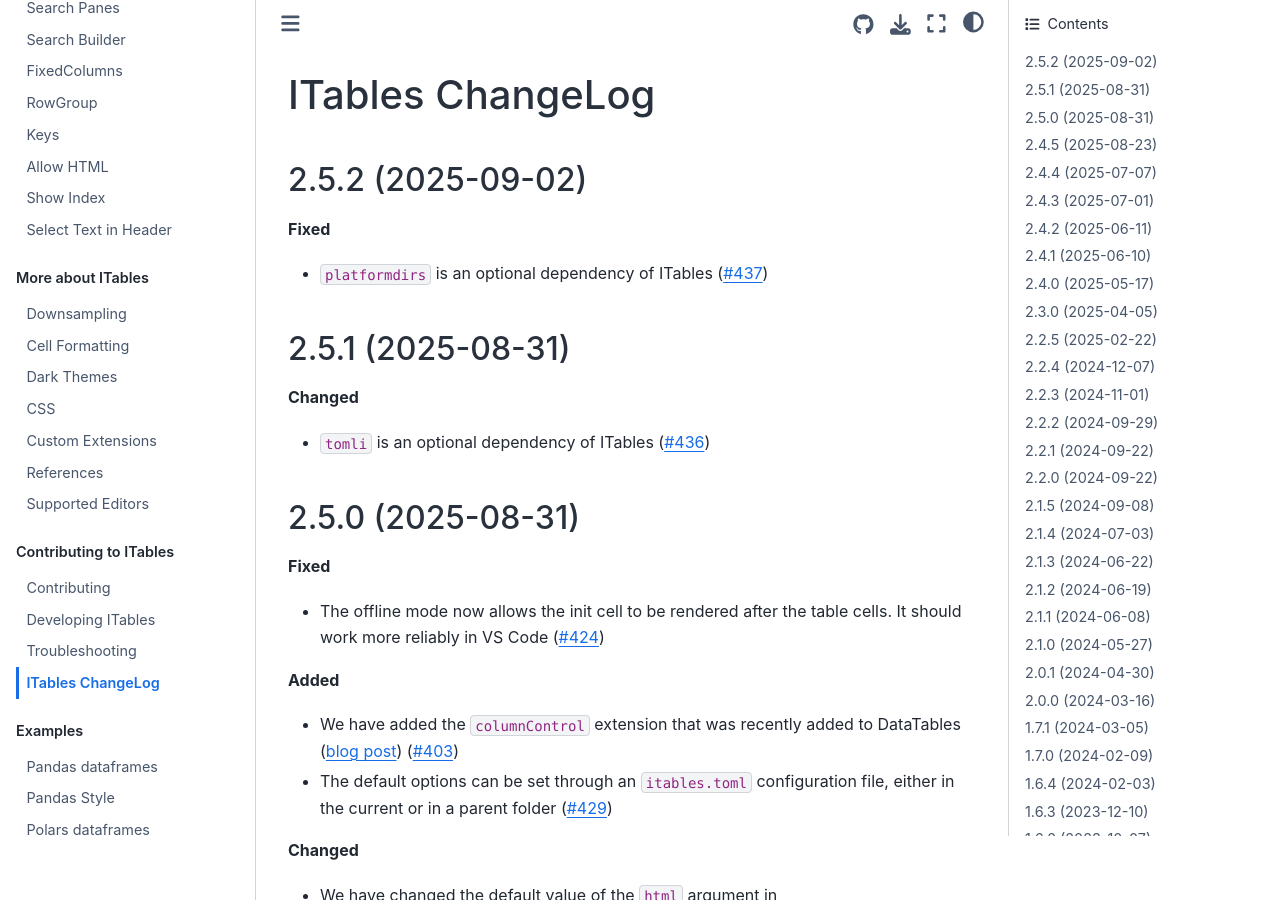
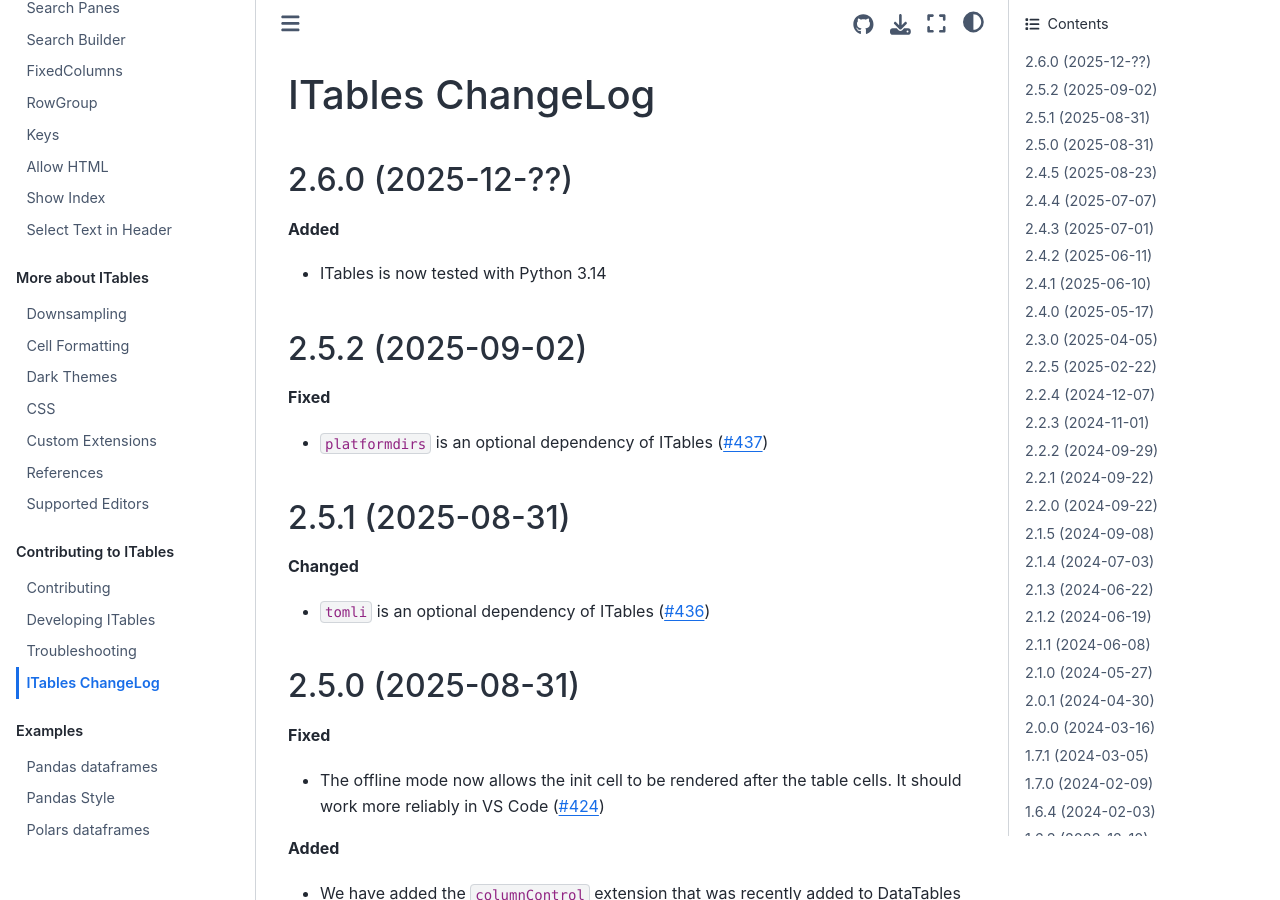
Before and after one commit to mwouts/itables, a Jupyter Book: the page built from docs/changelog.md, in a window 1280 px wide and 900 px high. Built offline with Jupyter Book 1.0.4 settings and Sphinx 7.4.7 and the Sphinx Book theme 1.1.4, drawn with Linux system fonts in a browser that asks for light colours.

Commit message:
ITables works with Python 3.14

```diff
--- a/docs/changelog.md
+++ b/docs/changelog.md
@@ -1,5 +1,12 @@
 ITables ChangeLog
 =================
+
+2.6.0 (2025-12-??)
+------------------
+
+**Added**
+- ITables is now tested with Python 3.14
+
 
 2.5.2 (2025-09-02)
 ------------------
--- a/pyproject.toml
+++ b/pyproject.toml
@@ -24,6 +24,7 @@ classifiers = [
   "Programming Language :: Python :: 3.11",
   "Programming Language :: Python :: 3.12",
   "Programming Language :: Python :: 3.13",
+  "Programming Language :: Python :: 3.14",
   "Typing :: Typed",
 ]
 requires-python = ">= 3.9"
--- a/src/itables/version.py
+++ b/src/itables/version.py
@@ -1,3 +1,4 @@
 """ITables' version number"""
 
-__version__ = "2.5.2"
+# Must match [N!]N(.N)*[{a|b|rc}N][.postN][.devN], cf. PEP 440
+__version__ = "2.6.0.dev0"
```
Also changed, not shown: 1 other file.
